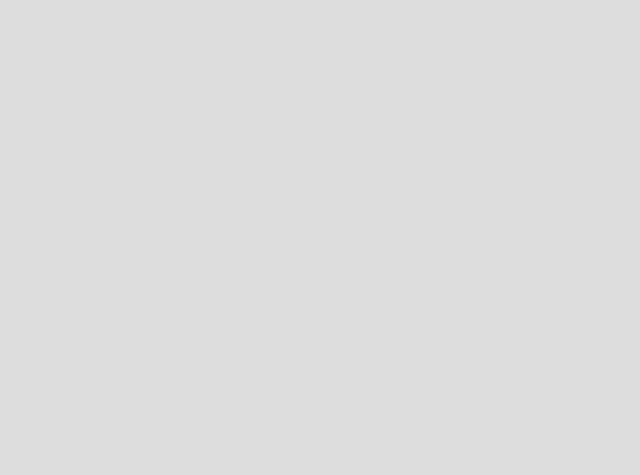
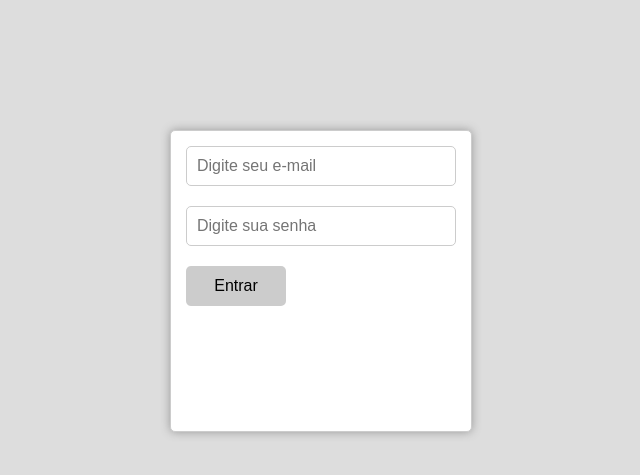
Before and after one commit to ElizabeteFabri/ContaAzul, a PHP site: page /contaazul/login in a window 1280 px wide. Before the commit the part shown is empty. Shown: the top 475 px of the page, without its empty margins (320-960 px from the left). Run offline with PHP 8.4, Linux system fonts and the light colour scheme; some libraries are stand-ins or nearby versions.

Commit message:
Add Login

```diff
--- a/views/login.php
+++ b/views/login.php
@@ -5,6 +5,18 @@
         <link href="<?php echo BASE_URL; ?>/assets/css/login.css" rel="stylesheet" />
     </head>
     <body>
+    <div class="loginarea">
+        	<form method="POST">
+        		<input type="email" name="email" placeholder="Digite seu e-mail" />
 
+        		<input type="password" name="password" placeholder="Digite sua senha" />
+
+        		<input type="submit" value="Entrar" /><br/>
+
+        		<?php if(isset($error) && !empty($error)): ?>
+        		<div class="warning"><?php echo $error; ?></div>
+        		<?php endif; ?>
+        	</form>
+        </div>
     </body>
 </html>
```
